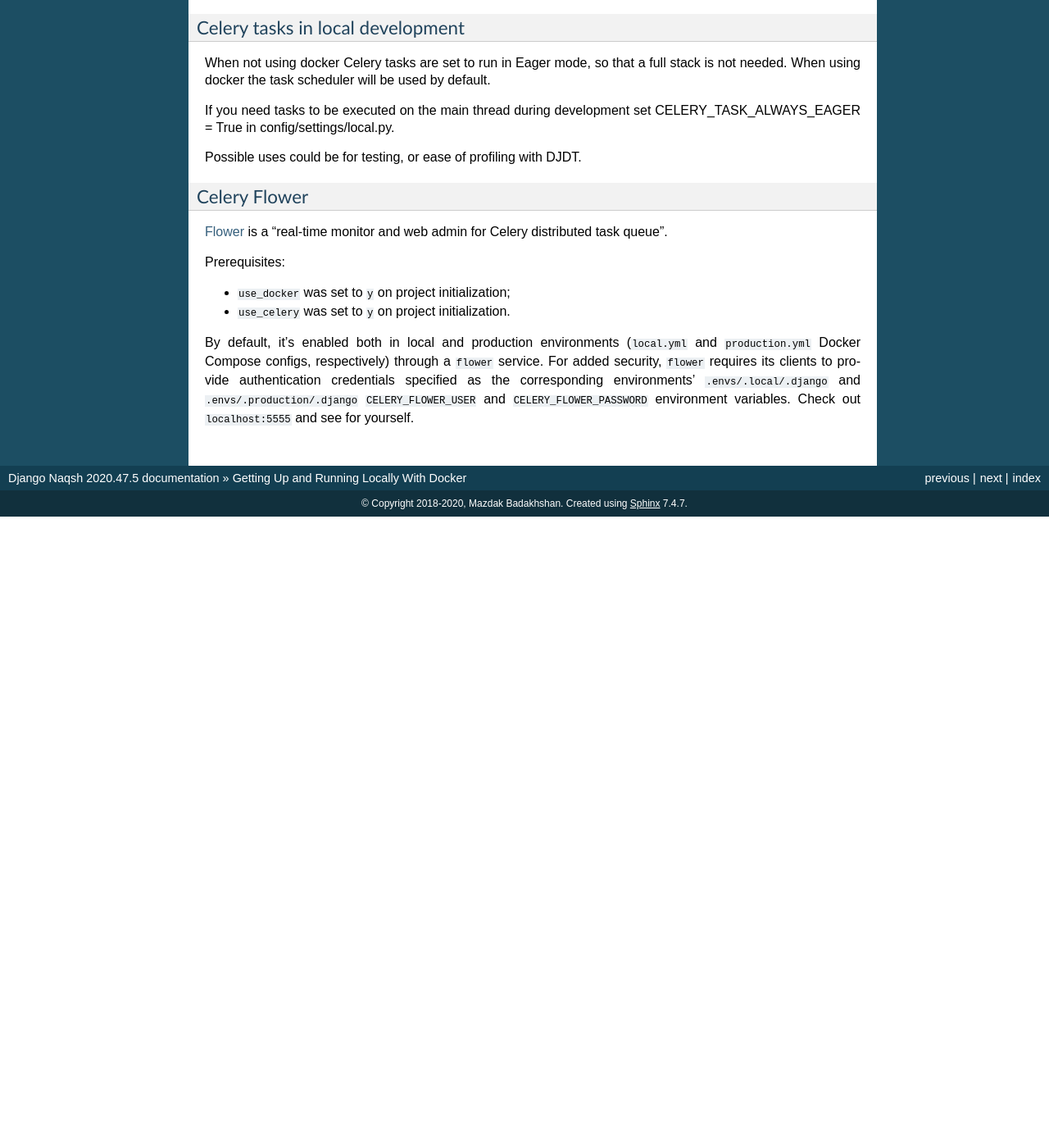
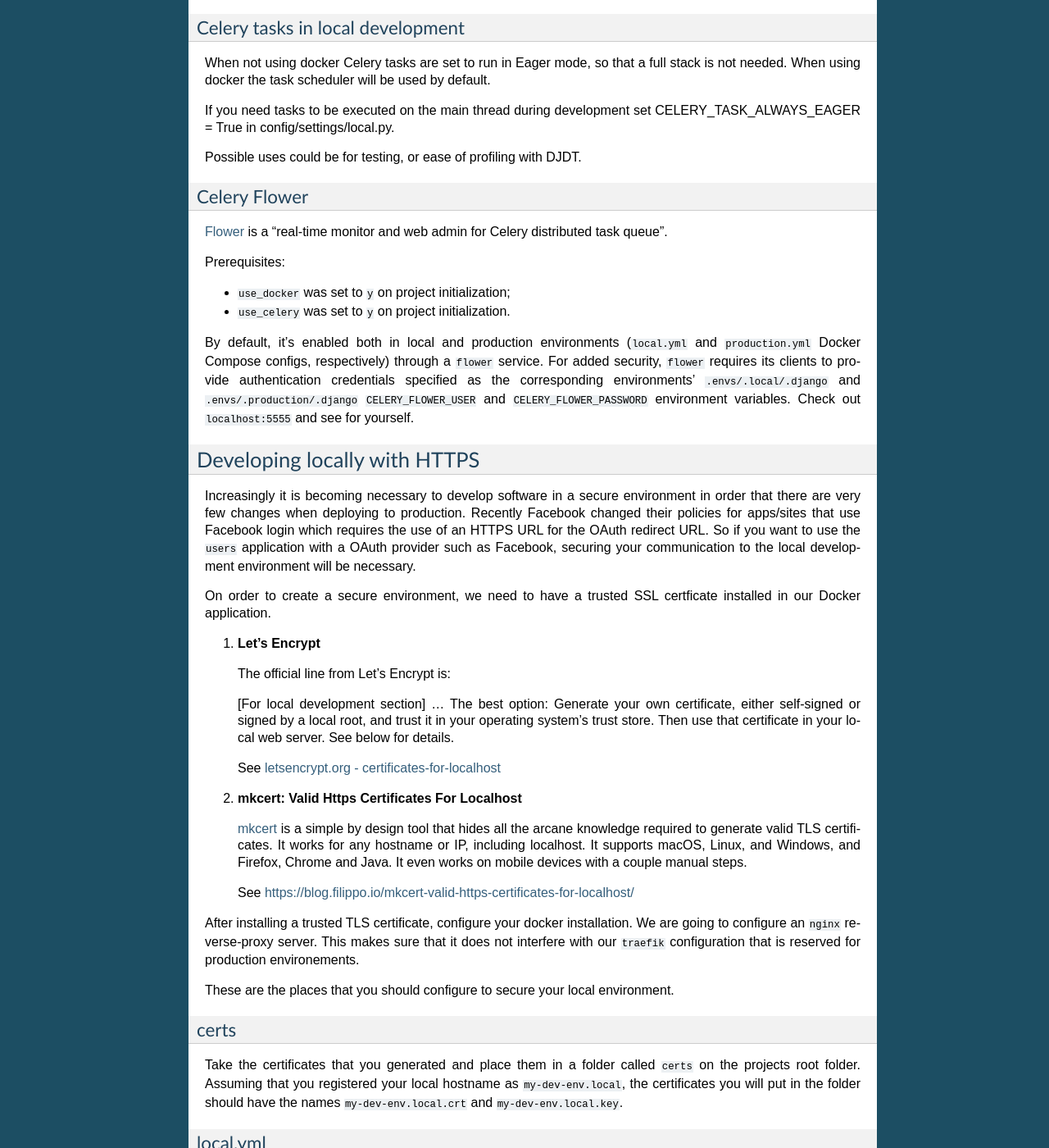
Before and after one commit to mazdakb/django-naqsh, a Sphinx documentation site: the page built from docs/developing-locally-docker.rst, in a window 1280 px wide and 1400 px high, scrolled down 3201 px. Shown: the whole window at 82% size. Built offline with Sphinx 7.4.7, drawn with Linux system fonts in a browser that asks for light colours; before the commit the page ends 3831 px from its top, so only the background shows below that; some of the changed text lies outside the part shown.

Commit message:
Update local dev in docker

```diff
--- a/docs/developing-locally-docker.rst
+++ b/docs/developing-locally-docker.rst
@@ -178,8 +178,7 @@ When developing locally you can go with MailHog_ for email testing provided ``us
 
 Celery tasks in local development
 ~~~~~~~~~~~~~~~~~~~~~~~~~~~~~~~~~
-When not using docker Celery tasks are set to run in Eager mode, so that a full stack is not needed. When using docker the task
-scheduler will be used by default.
+When not using docker Celery tasks are set to run in Eager mode, so that a full stack is not needed. When using docker the task scheduler will be used by default.
 
 If you need tasks to be executed on the main thread during development set CELERY_TASK_ALWAYS_EAGER = True in config/settings/local.py.
 
@@ -200,3 +199,96 @@ Prerequisites:
 By default, it's enabled both in local and production environments (``local.yml`` and ``production.yml`` Docker Compose configs, respectively) through a ``flower`` service. For added security, ``flower`` requires its clients to provide authentication credentials specified as the corresponding environments' ``.envs/.local/.django`` and ``.envs/.production/.django`` ``CELERY_FLOWER_USER`` and ``CELERY_FLOWER_PASSWORD`` environment variables. Check out ``localhost:5555`` and see for yourself.
 
 .. _`Flower`: https://github.com/mher/flower
+
+Developing locally with HTTPS
+-----------------------------
+
+Increasingly it is becoming necessary to develop software in a secure environment in order that there are very few changes when deploying to production. Recently Facebook changed their policies for apps/sites that use Facebook login which requires the use of an HTTPS URL for the OAuth redirect URL. So if you want to use the ``users`` application with a OAuth provider such as Facebook, securing your communication to the local development environment will be necessary.
+
+On order to create a secure environment, we need to have a trusted SSL certficate installed in our Docker application.
+
+#.  **Let's Encrypt**
+
+    The official line from Let’s Encrypt is:
+
+    [For local development section] ... The best option: Generate your own certificate, either self-signed or signed by a local root, and trust it in your operating system’s trust store. Then use that certificate in your local web server. See below for details.
+
+    See `letsencrypt.org - certificates-for-localhost`_
+
+    .. _`letsencrypt.org - certificates-for-localhost`: https://letsencrypt.org/docs/certificates-for-localhost/
+
+#.  **mkcert: Valid Https Certificates For Localhost**
+
+    `mkcert`_ is a simple by design tool that hides all the arcane knowledge required to generate valid TLS certificates. It works for any hostname or IP, including localhost. It supports macOS, Linux, and Windows, and Firefox, Chrome and Java. It even works on mobile devices with a couple manual steps.
+
+    See https://blog.filippo.io/mkcert-valid-https-certificates-for-localhost/
+
+    .. _`mkcert`:  https://github.com/FiloSottile/mkcert/blob/master/README.md#supported-root-stores
+
+After installing a trusted TLS certificate, configure your docker installation. We are going to configure an ``nginx`` reverse-proxy server. This makes sure that it does not interfere with our ``traefik`` configuration that is reserved for production environements.
+
+These are the places that you should configure to secure your local environment.
+
+certs
+~~~~~
+
+Take the certificates that you generated and place them in a folder called ``certs`` on the projects root folder. Assuming that you registered your local hostname as ``my-dev-env.local``, the certificates you will put in the folder should have the names ``my-dev-env.local.crt`` and ``my-dev-env.local.key``.
+
+local.yml
+~~~~~~~~~
+
+#. Add the ``nginx-proxy`` service. ::
+
+    ...
+
+    nginx-proxy:
+      image: jwilder/nginx-proxy:alpine
+      container_name: nginx-proxy
+      ports:
+        - "80:80"
+        - "443:443"
+      volumes:
+        - /var/run/docker.sock:/tmp/docker.sock:ro
+        - ./certs:/etc/nginx/certs
+      restart: always
+      depends_on:
+        - django
+
+    ...
+
+#. Link the ``nginx-proxy`` to ``django`` through environmental variables.
+
+   ``django`` already has an ``.env`` file connected to it. Add the following variables. You should do this especially if you are working with a team and you want to keep your local environment details to yourself.
+
+   ::
+
+      # HTTPS
+      # ------------------------------------------------------------------------------
+      VIRTUAL_HOST=my-dev-env.local
+      VIRTUAL_PORT=8000
+
+   The services run behind the reverse proxy.
+
+config/settings/local.py
+~~~~~~~~~~~~~~~~~~~~~~~~
+
+You should allow the new hostname. ::
+
+  ALLOWED_HOSTS = ["localhost", "0.0.0.0", "127.0.0.1", "my-dev-env.local"]
+
+Rebuild your ``docker`` application. ::
+
+  $ docker-compose -f local.yml up -d --build
+
+Go to your browser and type in your URL bar ``https://my-dev-env.local``
+
+See `https with nginx`_ for more information on this configuration.
+
+  .. _`https with nginx`: https://codewithhugo.com/docker-compose-local-https/
+
+.gitignore
+~~~~~~~~~~
+
+Add ``certs/*`` to the ``.gitignore`` file. This allows the folder to be included in the repo but its contents to be ignored.
+
+*This configuration is for local development environments only. Do not use this for production since you might expose your local* ``rootCA-key.pem``.
```
